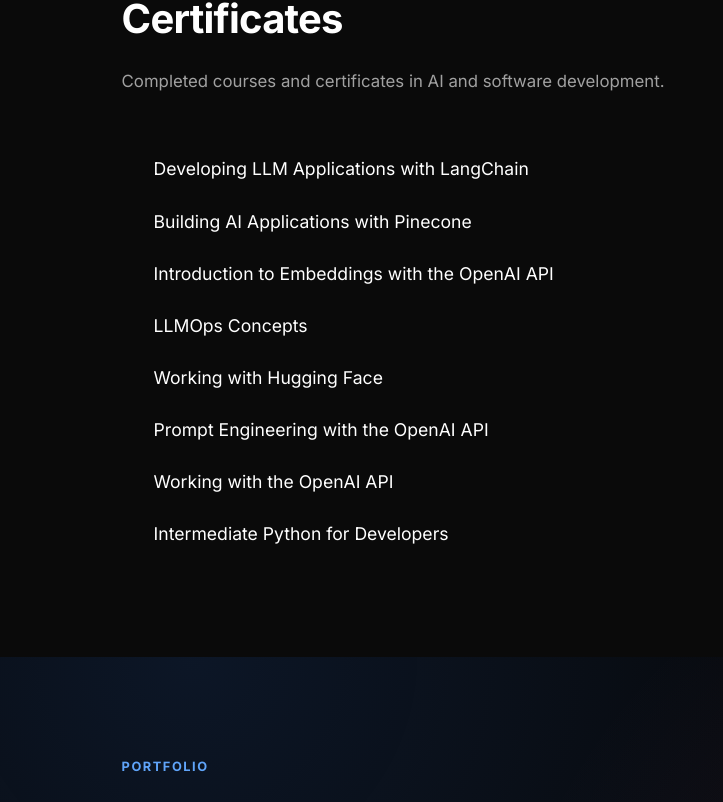
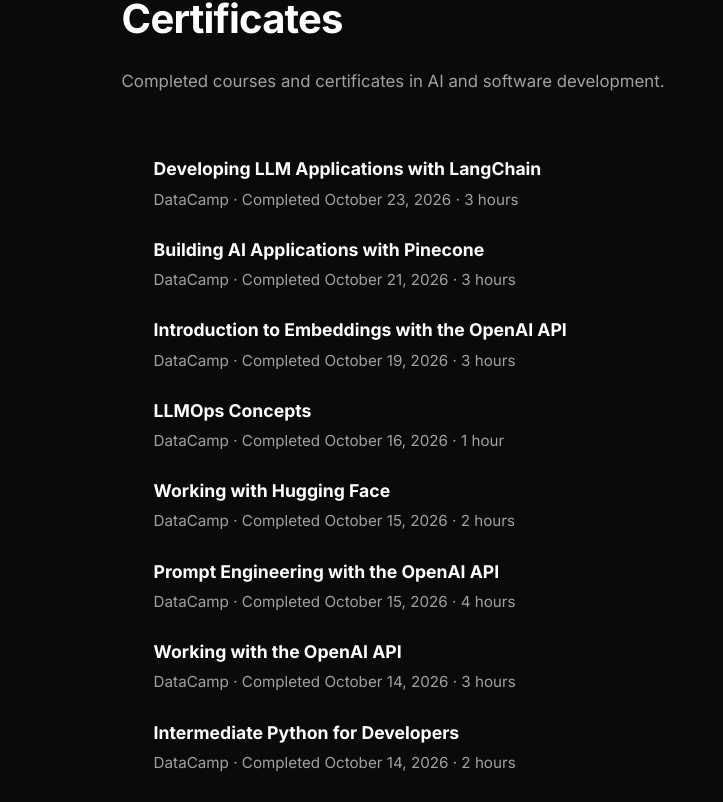
Before and after one commit to supun2001/supun2001.github.io, a React (Vite) app: page / in a window 1280 px wide. Shown: the part 2752-3554 px from the top of the page, without its empty margins (0-723 px from the left). Built offline with nearby package versions, Linux system fonts and the light colour scheme.

Commit message:
update certificates

```diff
--- a/src/components/Certificates.jsx
+++ b/src/components/Certificates.jsx
@@ -1,14 +1,62 @@
 import React from 'react';
 
 const certificates = [
-    'Developing LLM Applications with LangChain',
-    'Building AI Applications with Pinecone',
-    'Introduction to Embeddings with the OpenAI API',
-    'LLMOps Concepts',
-    'Working with Hugging Face',
-    'Prompt Engineering with the OpenAI API',
-    'Working with the OpenAI API',
-    'Intermediate Python for Developers',
+    {
+        title: 'Developing LLM Applications with LangChain',
+        issuer: 'DataCamp',
+        dateTime: '2026-10-23',
+        date: 'October 23, 2026',
+        duration: '3 hours'
+    },
+    {
+        title: 'Building AI Applications with Pinecone',
+        issuer: 'DataCamp',
+        dateTime: '2026-10-21',
+        date: 'October 21, 2026',
+        duration: '3 hours'
+    },
+    {
+        title: 'Introduction to Embeddings with the OpenAI API',
+        issuer: 'DataCamp',
+        dateTime: '2026-10-19',
+        date: 'October 19, 2026',
+        duration: '3 hours'
+    },
+    {
+        title: 'LLMOps Concepts',
+        issuer: 'DataCamp',
+        dateTime: '2026-10-16',
+        date: 'October 16, 2026',
+        duration: '1 hour'
+    },
+    {
+        title: 'Working with Hugging Face',
+        issuer: 'DataCamp',
+        dateTime: '2026-10-15',
+        date: 'October 15, 2026',
+        duration: '2 hours'
+    },
+    {
+        title: 'Prompt Engineering with the OpenAI API',
+        issuer: 'DataCamp',
+        dateTime: '2026-10-15',
+        date: 'October 15, 2026',
+        duration: '4 hours'
+    },
+    {
+        title: 'Working with the OpenAI API',
+        issuer: 'DataCamp',
+        dateTime: '2026-10-14',
+        date: 'October 14, 2026',
+        duration: '3 hours'
+    },
+    {
+        title: 'Intermediate Python for Developers',
+        issuer: 'DataCamp',
+        dateTime: '2026-10-14',
+        date: 'October 14, 2026',
+        duration: '2 hours'
+    },
 ];
 
 const Certificates = () => (
@@ -20,8 +68,13 @@
                 <p className="section-intro">Completed courses and certificates in AI and software development.</p>
             </div>
             <ul className="certificate-list">
-                {certificates.map((name) => (
-                    <li key={name}>{name}</li>
+                {certificates.map((certificate) => (
+                    <li key={certificate.title}>
+                        <h3>{certificate.title}</h3>
+                        <p className="certificate-details">
+                            {certificate.issuer} · Completed <time dateTime={certificate.dateTime}>{certificate.date}</time> · {certificate.duration}
+                        </p>
+                    </li>
                 ))}
             </ul>
         </div>
--- a/src/index.css
+++ b/src/index.css
@@ -405,6 +405,17 @@
   font-size: 1.1rem;
   line-height: 1.6;
   overflow-wrap: anywhere;
+}
+
+.certificate-list h3 {
+  margin: 0;
+  font-size: 1.1rem;
+}
+
+.certificate-details {
+  margin: 0.25rem 0 0;
+  color: var(--text-secondary);
+  font-size: 0.95rem;
 }
 
 .certificate-list li::marker {
```
